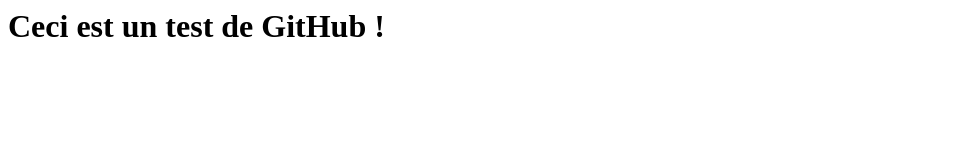
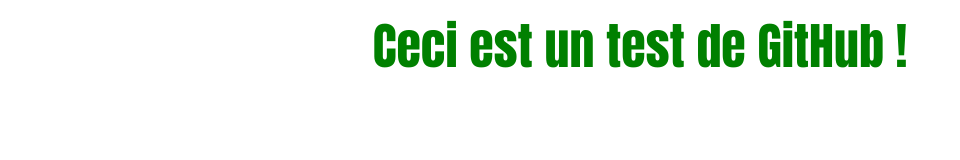
Before and after one commit to benchitow/Test_GitHub, a plain HTML site: page index.html in a window 1280 px wide. Shown: the whole page, without its empty margins (0-960 px from the left). Drawn offline with Linux system fonts and the light colour scheme.

Commit message:
added styles.css

```diff
--- a/index.html
+++ b/index.html
@@ -2,6 +2,9 @@
 <html>
 <header>
 <title> Test GitHub </title>
+<link rel="stylesheet" href="styles.css">
 </header>
 <body>
 	<h1> Ceci est un test de GitHub ! </h1>
+</body>
+</html>
--- /dev/null
+++ b/styles.css
@@ -0,0 +1,6 @@
+h1 {
+	font-family: Impact;
+	font-size: 50px;
+	color : Green;
+	text-align: center;
+}
```
